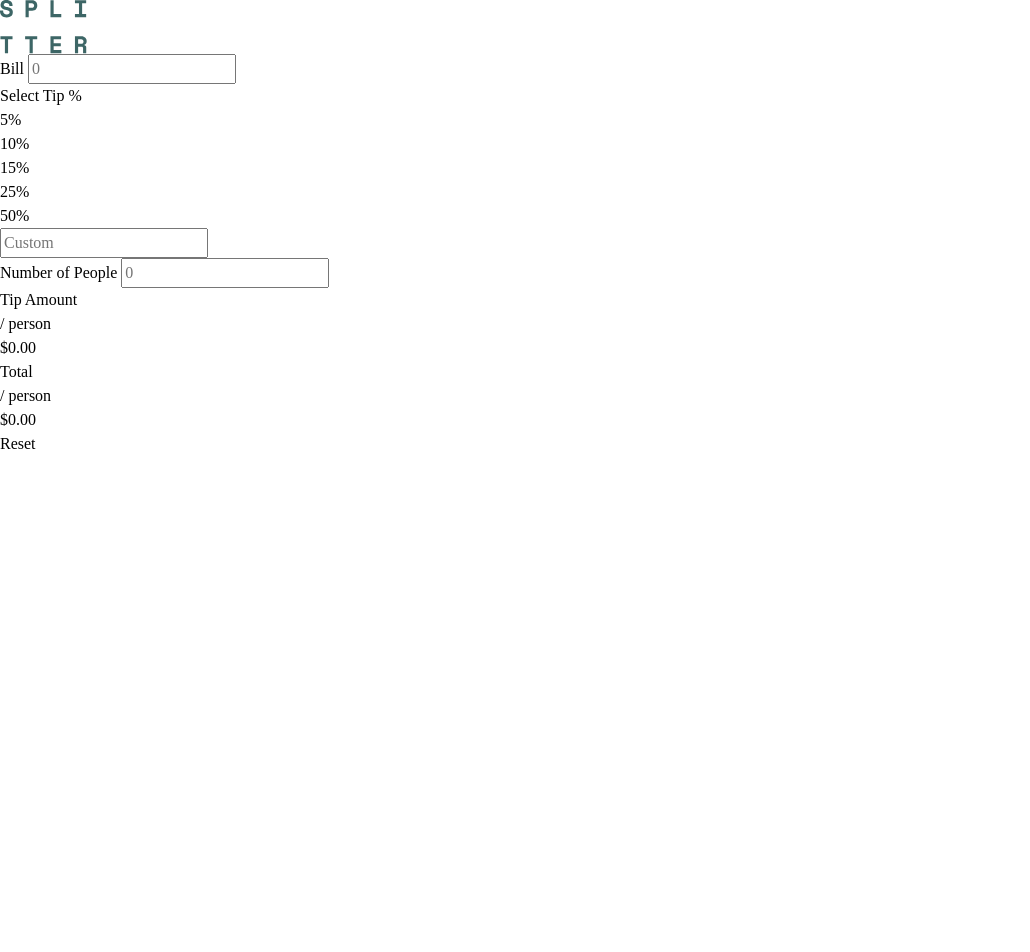
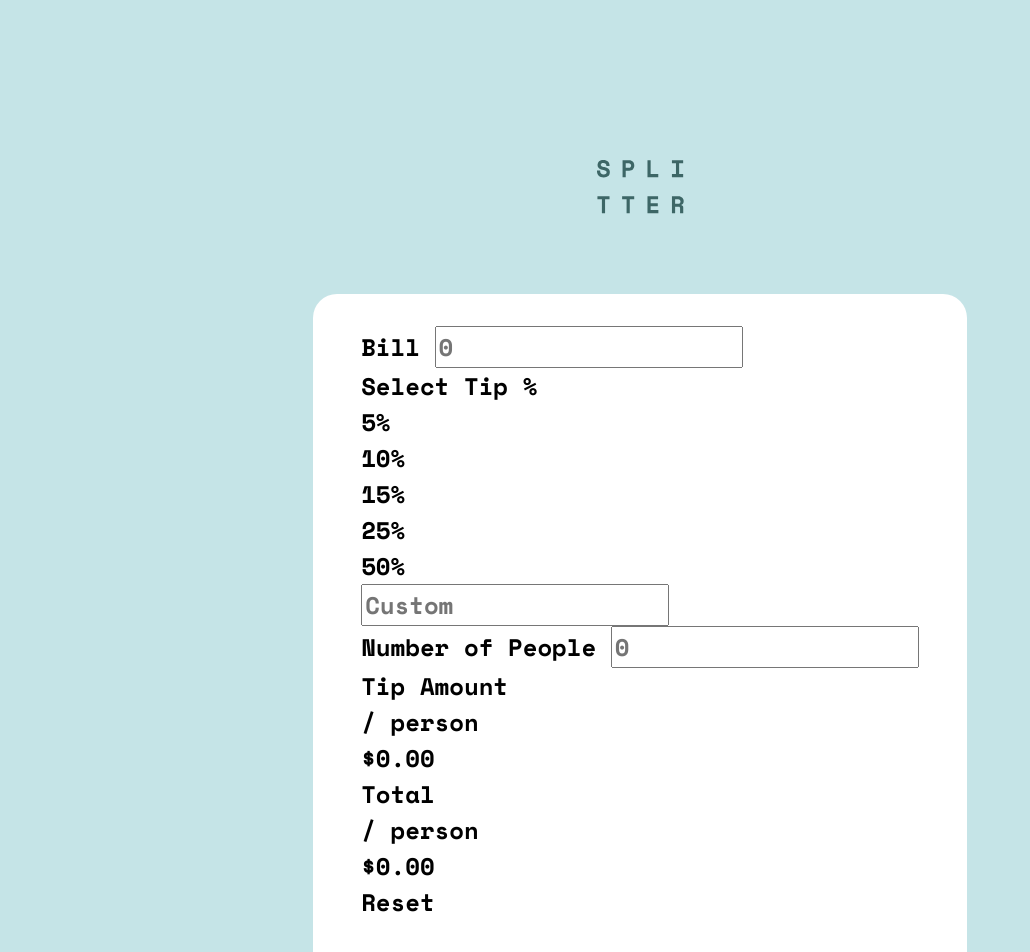
Before and after one commit to xapzx/tip-calculator-app, a plain HTML site: page index.html in a window 1280 px wide. Shown: the whole page, without its empty margins (0-1030 px from the left). Before the commit the page ends 800 px from the top, so only its background shows below. Drawn offline with nearby package versions, Linux system fonts and the light colour scheme.

Commit message:
Set layout and padding of body and main. Set background color and font

```diff
--- a/style.css
+++ b/style.css
@@ -15,6 +15,35 @@
     --fw-bold: 700;
 }
 
+body {
+    background-color: var(--clr-neutral-lightgraycyan);
+    font-family: var(--ff-primary);
+    font-size: var(--fs-base);
+    display: flex;
+    flex-direction: column;
+    align-items: center;
+}
+
+header {
+    padding: 3rem 0 2rem 0;
+}
+
+main {
+    background-color: var(--clr-neutral-white);
+    border-radius: 1.5rem 1.5rem 0 0;
+    padding: 2rem;
+}
+
+@media (min-width: 900px) {
+    header {
+        padding: 10rem 0 5rem 0;
+    }
+
+    main {
+        padding: 2rem 3rem;
+    }
+}
+
 .sr-only {
 	border: 0 !important;
 	clip: rect(1px, 1px, 1px, 1px) !important; /* 1 */
```
